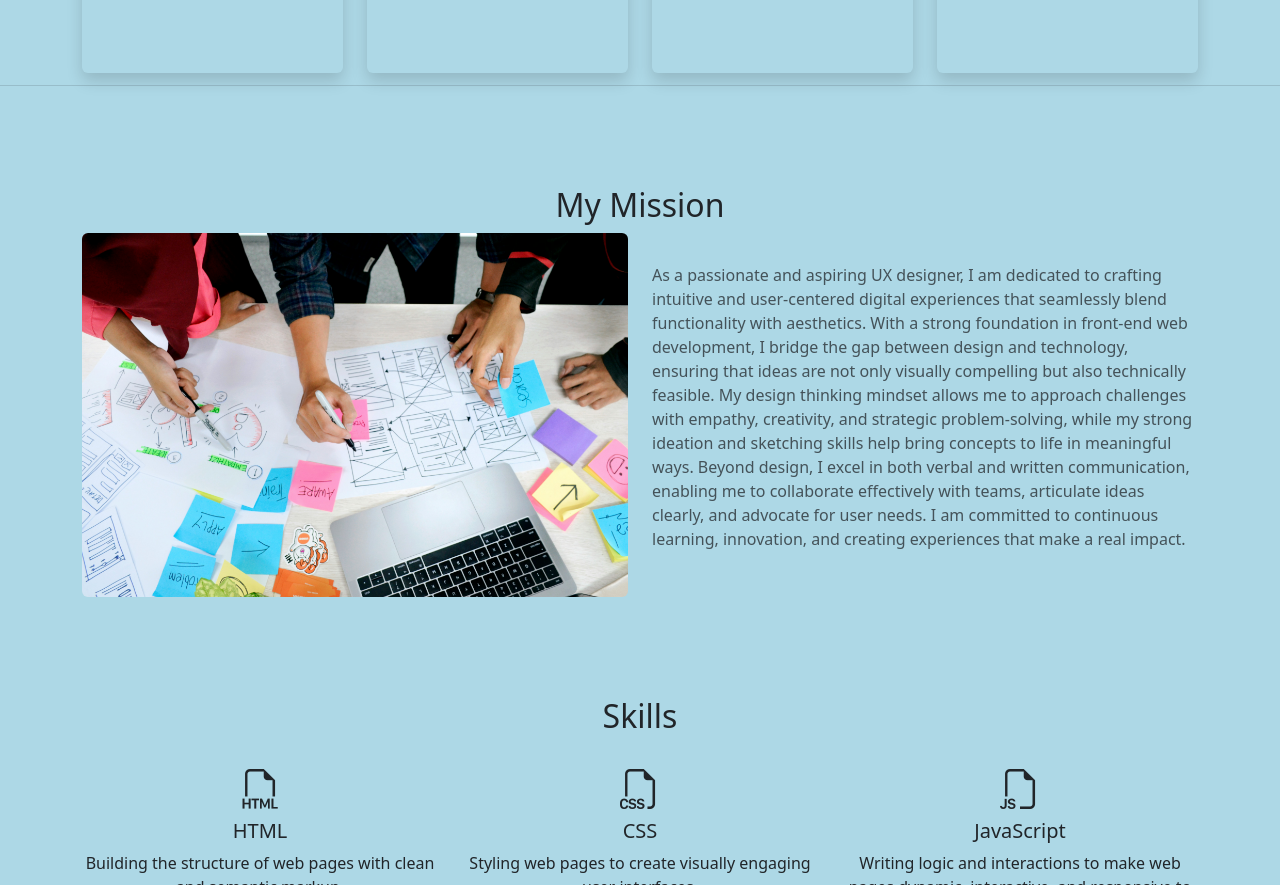
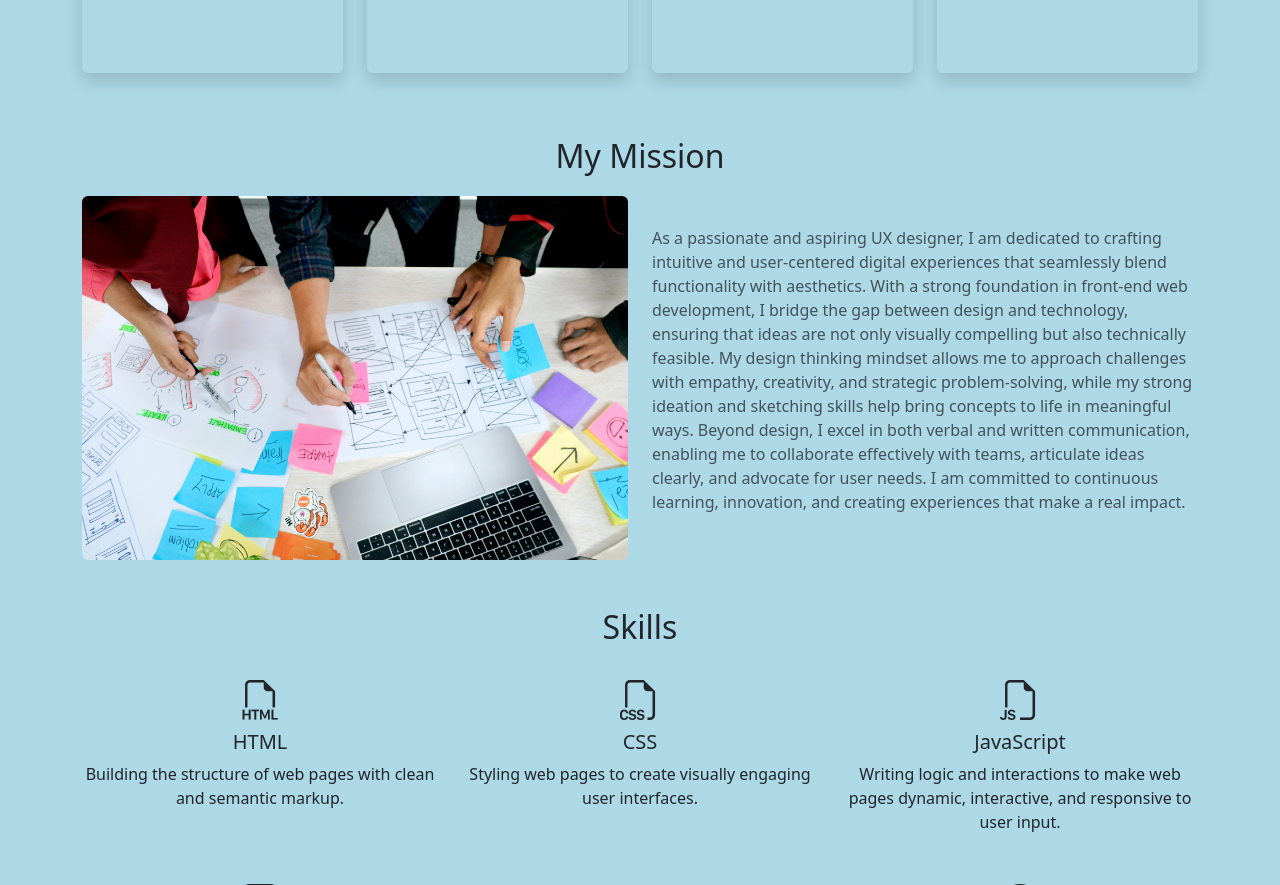
Before and after one commit to MarxusJones/My-Portfolio, a website: page index.html in a window 1280 px wide. Shown: the part 2209-3094 px from the top of the page. Drawn offline with nearby package versions, Linux system fonts and the light colour scheme.

Commit message:
Update index.html

```diff
--- a/index.html
+++ b/index.html
@@ -246,12 +246,10 @@
         </div>
       </div>
 
-      <hr class="my-5" style="opacity: 0.15;">
-
     </section>
-    <section id="Mission" style="margin-top: 100px; margin-bottom: 100px;">
+    <section id="Mission" style="margin-top: 100px;">
       <div class="container mt-5 my-5">
-        <h2 class="text-center mt-5">My Mission</h2>
+        <h2 class="text-center mt-5" style="margin-bottom: 20px;">My Mission</h2>
         <div class="row align-items-center">
           <div class="col-md-6 text-center">
             <img
```
